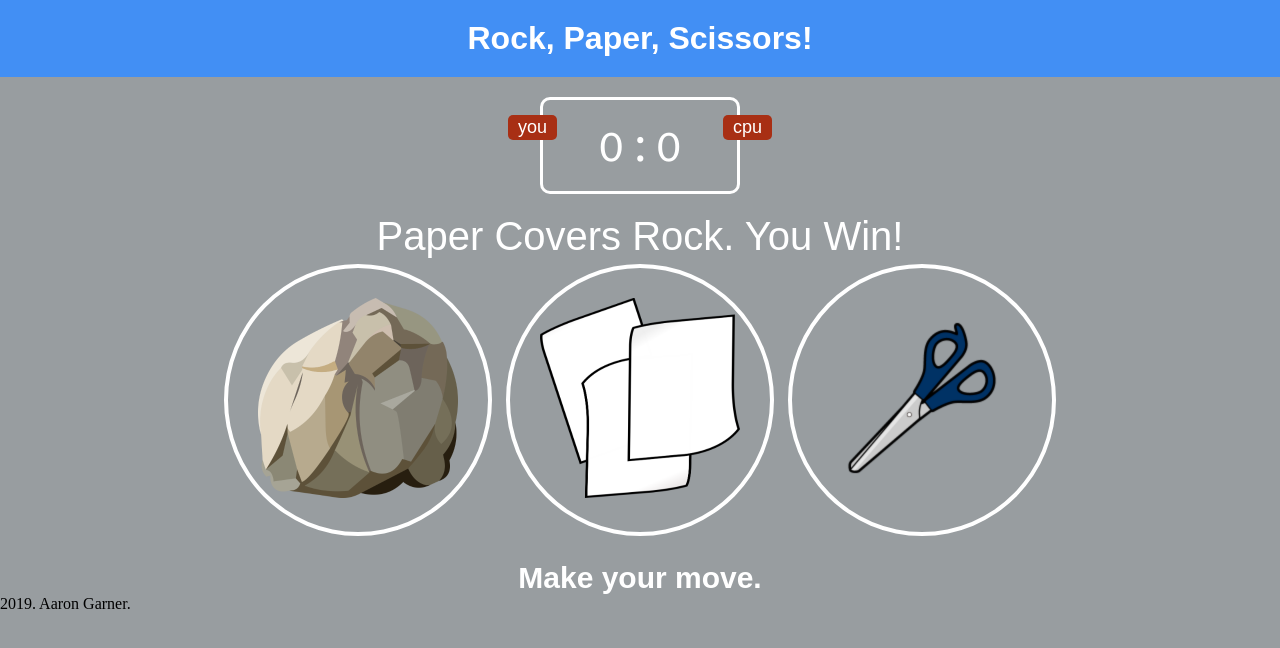
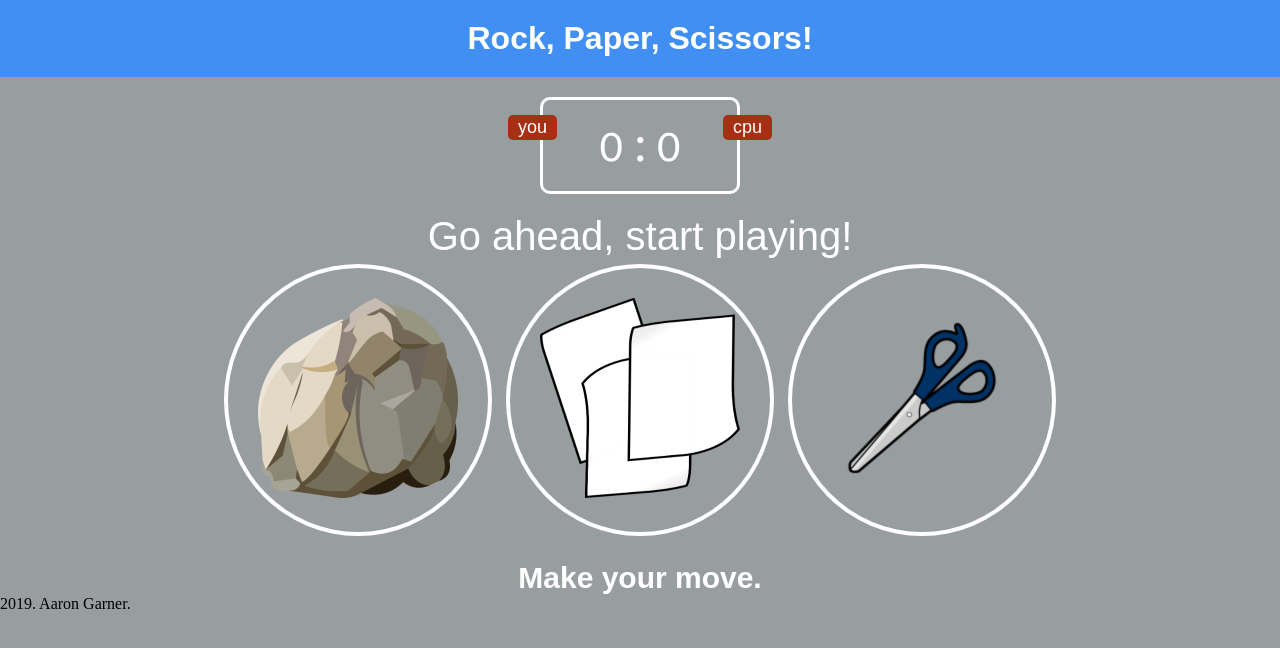
Before and after one commit to aarong99/Rock-Paper-Scissors, a plain HTML site: page index.html in a window 1280 px wide. Drawn offline with Linux system fonts and the light colour scheme; a web font is replaced by a local one.

Commit message:
changed placeholder text
changed placeholder text for before player begins game

```diff
--- a/index.html
+++ b/index.html
@@ -19,7 +19,7 @@
         </div>
 
         <div class="result">
-            <p>Paper Covers Rock. You Win!</p>
+            <p>Go ahead, start playing!</p>
         </div>
 
         <div class="choices">
```
